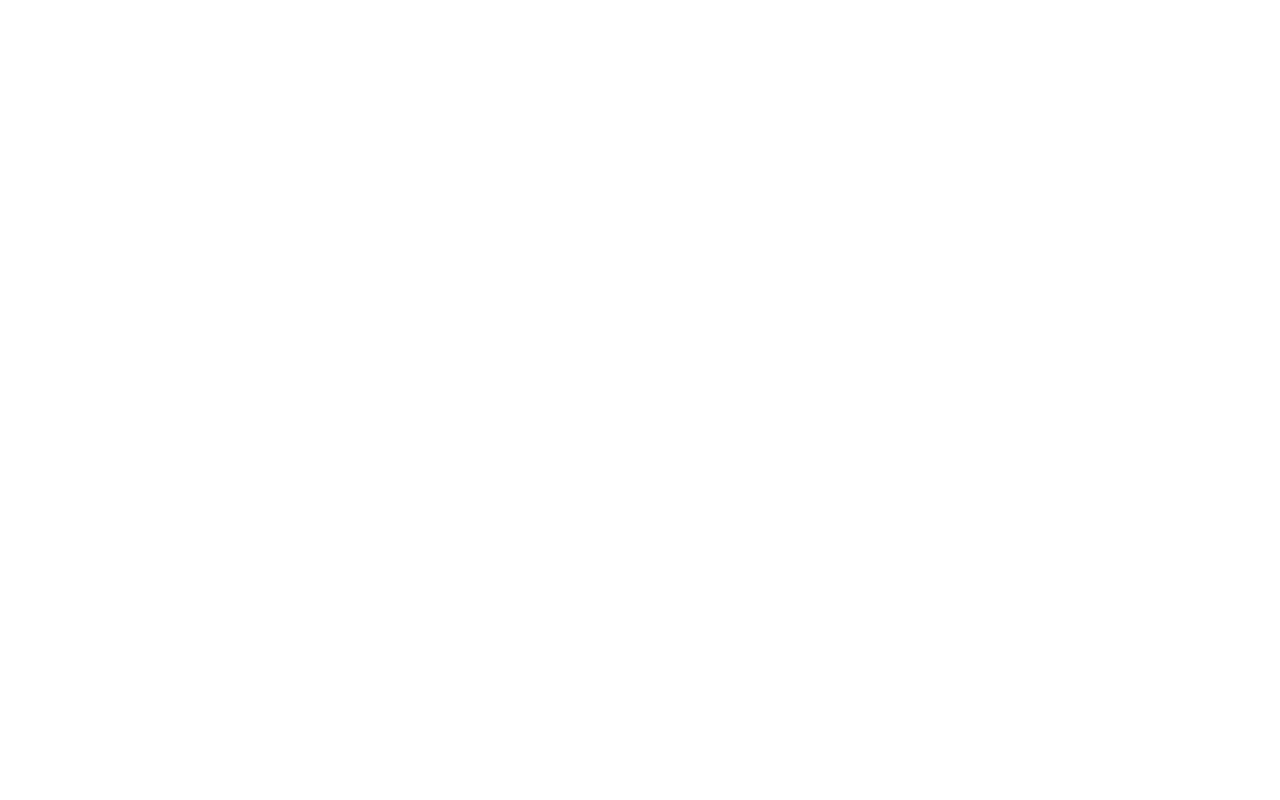
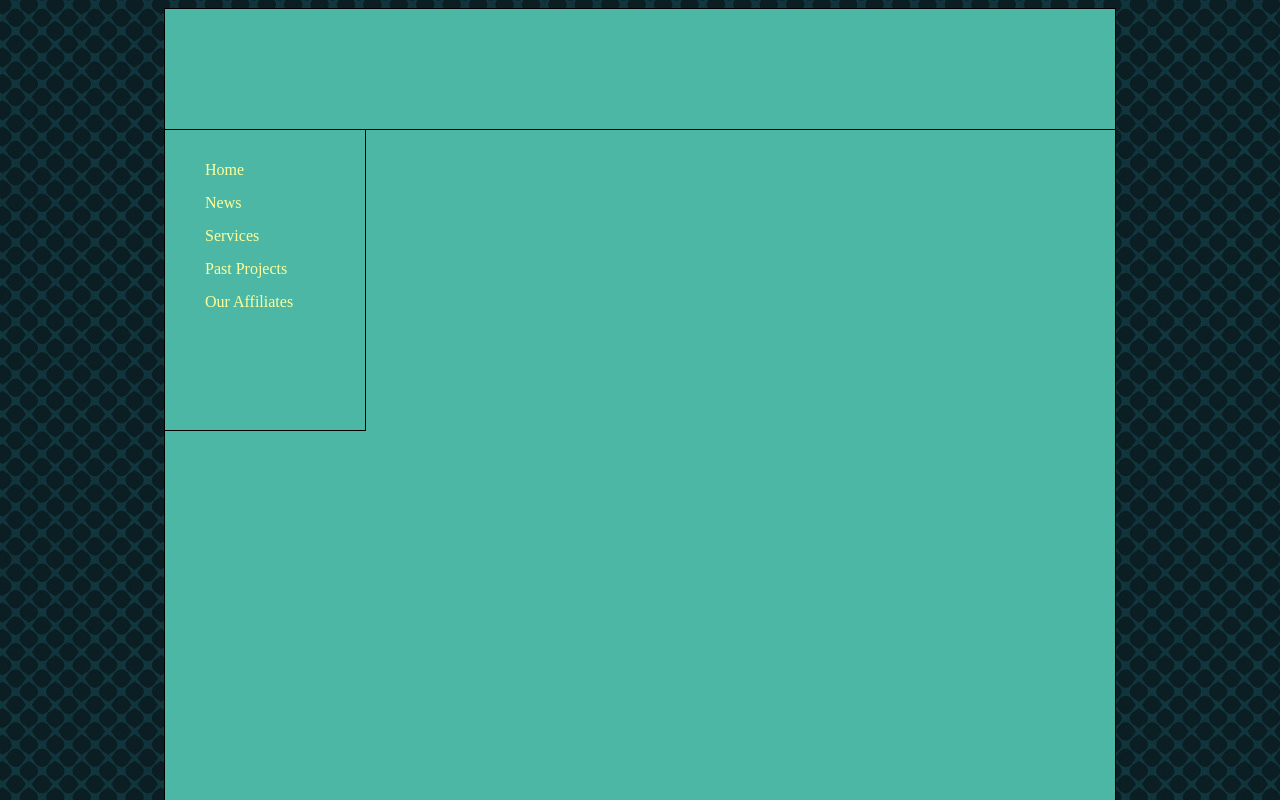
Before and after one commit to ak-web-development/tamborra_design_com, a plain HTML site: page index.html in a window 1280 px wide. Shown: the top 800 px of the page. Drawn offline with Linux system fonts and the light colour scheme.

Commit message:
added styles.css with basic layout to site, navigation links, etc.

```diff
--- a/index.html
+++ b/index.html
@@ -2,6 +2,7 @@
 <html xmlns="http://www.w3.org/1999/xhtml">
 	<head>
 	<title>Tamborra Design Group | Home</title>
+	<link rel="stylesheet" href="styles.css" type="text/css" />
 	</head>
 <body>
 	<div id="container">
@@ -9,6 +10,13 @@
 	</div>
 
 	<div id="nav">
+		<ul>
+			<li><a href="index.html">Home</a></li>
+			<li><a href="news.html">News</a></li>
+			<li><a href="services.html">Services</a></li>
+			<li><a href="projects.html">Past Projects</a></li>
+			<li><a href="affiliates.html">Our Affiliates</a></li>
+		</ul>
 	</div>
 
 	<div id="content">
--- a/styles.css
+++ b/styles.css
@@ -0,0 +1,49 @@
+body {
+	background-image: url("images/main_bg.jpg");
+}
+
+#container {
+	width: 950px;
+	height: 1200px;
+	margin-left: auto;
+	margin-right: auto;
+	border: solid 1px black;
+	background-color: #4CB7A5;
+}
+
+#header {
+	width: auto;
+	height: 120px;
+	border-bottom: solid 1px black;
+}
+
+#nav {
+	width: 200px;
+	height: 300px;
+	float: left;
+	border-right: solid 1px black;
+	border-bottom: solid 1px black;
+
+}
+
+#nav ul {
+	list-style-type: none;
+}
+
+#nav ul li {
+	padding-top: 15px;
+}
+
+#nav ul li a {
+	text-decoration: none;
+	color: #ffff99;
+}
+
+#nav ul li a:hover {
+	color: black;
+}
+
+#content
+
+
+#footer
```
Also changed, not shown: images/main_bg.jpg (added).
